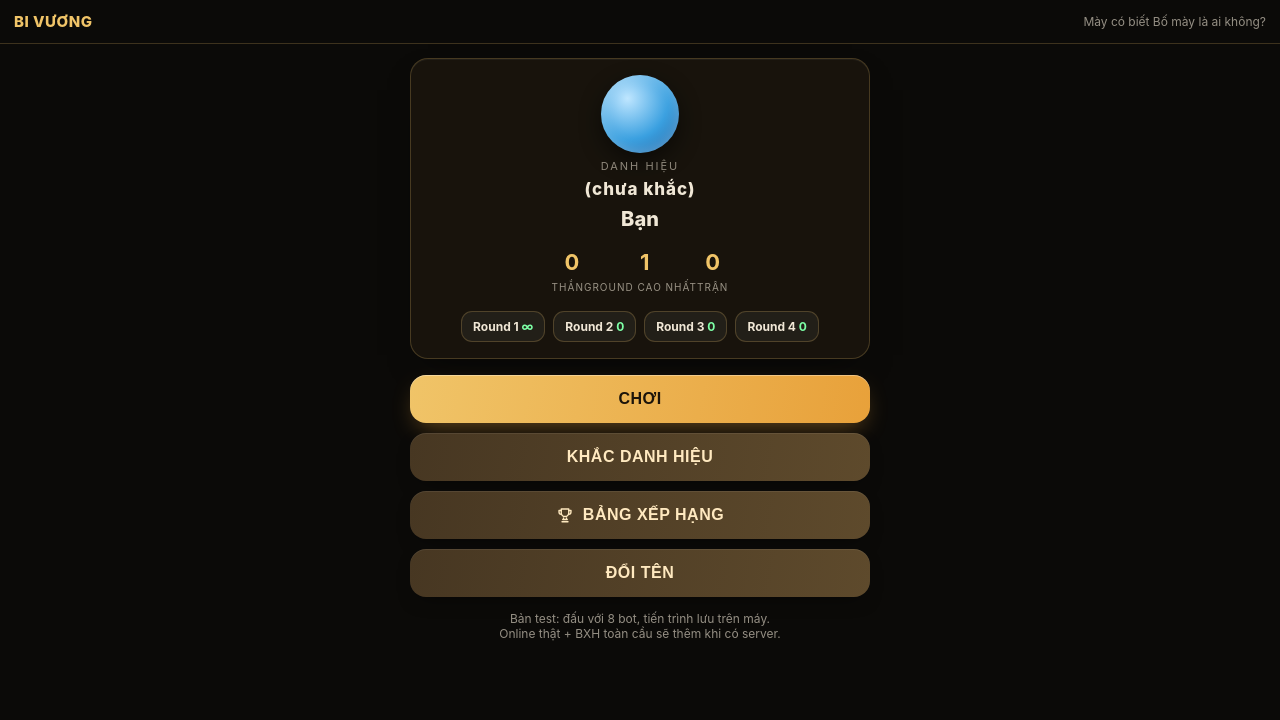
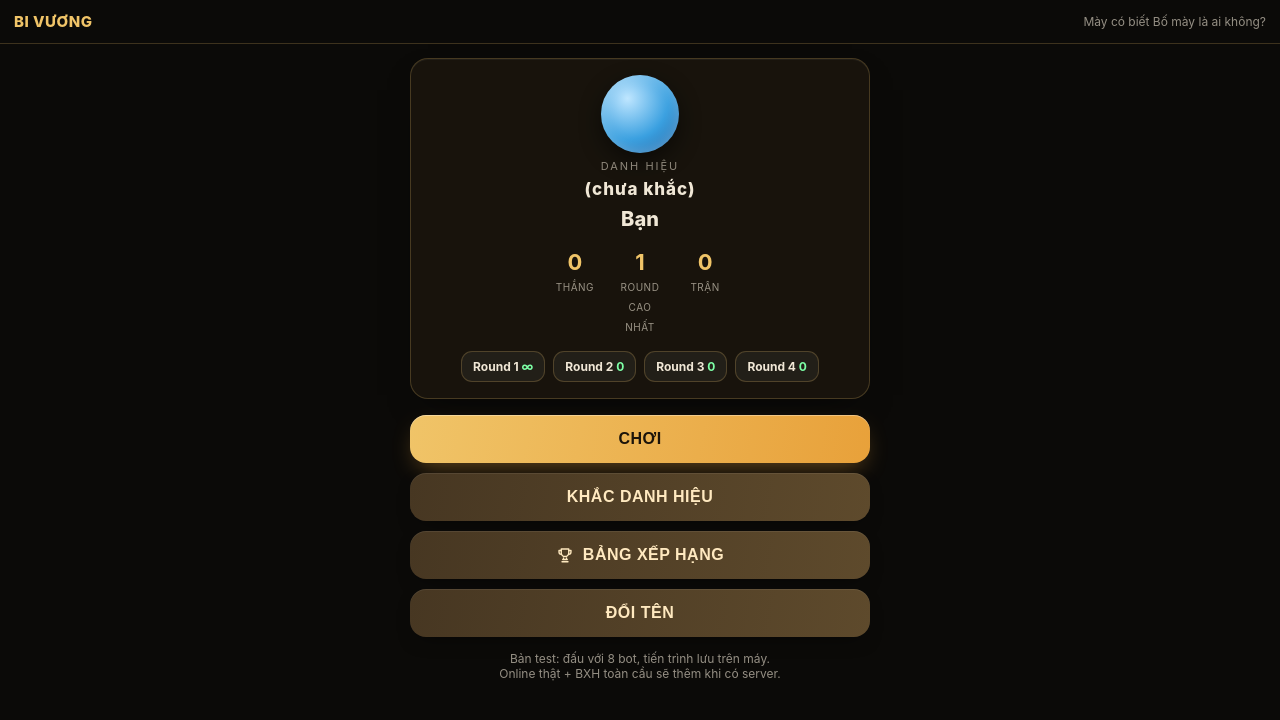
Before and after one commit to snape1987/app1, a website: page www/index.html in a window 1280 px wide. Drawn offline with Linux system fonts and the light colour scheme.

Commit message:
fix: stats labels dính nhau — thêm gap + flex equal columns
Co-Authored-By: Claude Sonnet 4.6 <noreply@anthropic.com>

```diff
--- a/www/index.html
+++ b/www/index.html
@@ -45,10 +45,10 @@
   .gname{font-size:20px;font-weight:800;}
   .gtitle{font-size:11px;opacity:.55;letter-spacing:2px;}
   .statusBig{font-size:17px;font-weight:800;min-height:22px;letter-spacing:1px;}
-  .stats{display:flex;justify-content:space-around;margin-top:12px;}
-  .stat{text-align:center;}
+  .stats{display:flex;justify-content:space-around;margin-top:12px;gap:10px;}
+  .stat{text-align:center;flex:1;min-width:0;}
   .stat b{font-size:22px;display:block;color:var(--gold);}
-  .stat span{font-size:10px;opacity:.6;letter-spacing:1px;}
+  .stat span{font-size:10px;opacity:.6;letter-spacing:.5px;line-height:1.2;}
   .tickets{display:flex;gap:8px;flex-wrap:wrap;margin-top:10px;justify-content:center;}
   .tk{background:rgba(255,255,255,.05);border:1px solid var(--line);border-radius:11px;padding:7px 11px;font-size:12px;font-weight:700;}
   .tk b{color:#7dffa6;}
```
